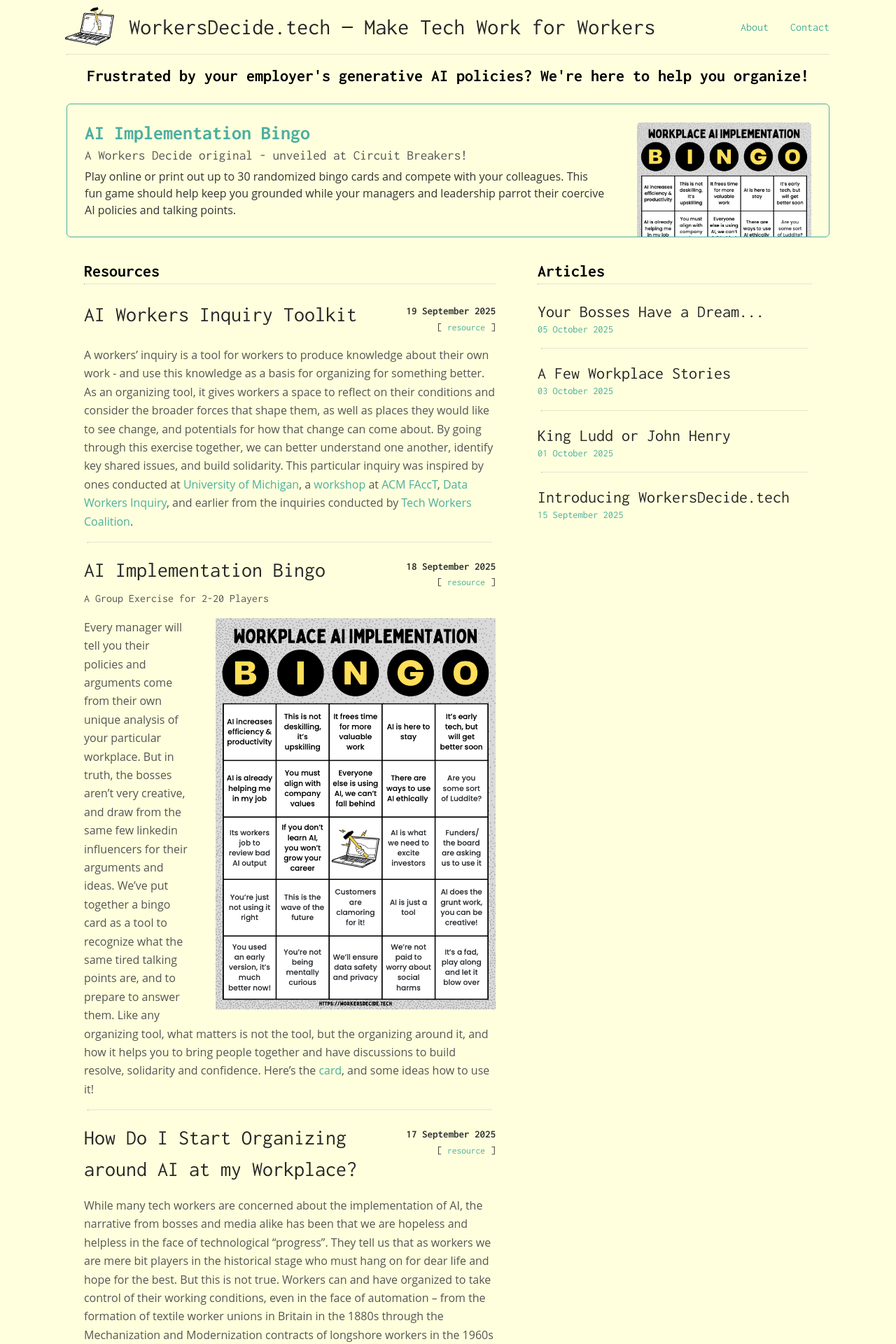
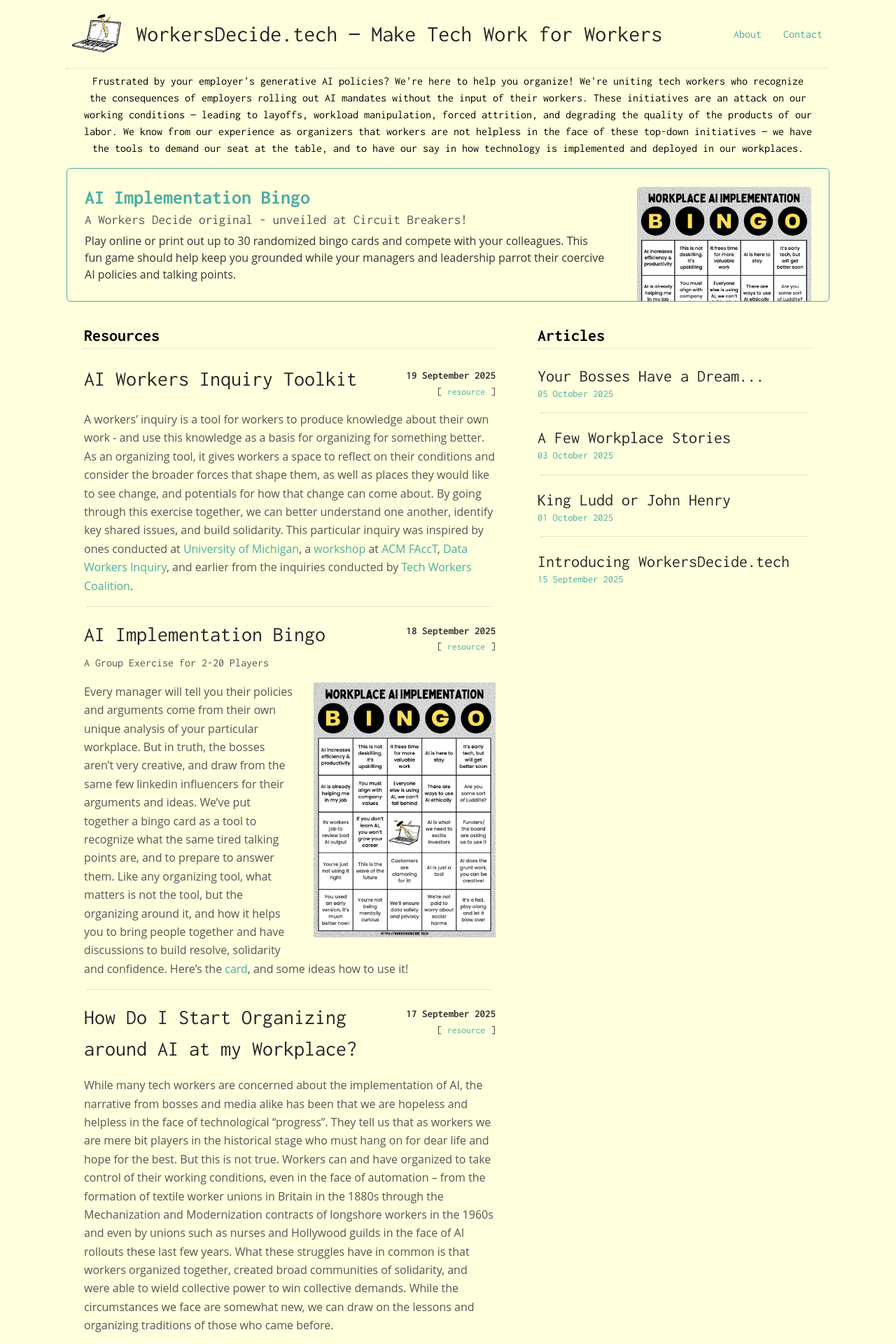
Before and after one commit to techworkersco/johnhenry, a Jekyll site: the page built from index.html, in a window 1280 px wide. Shown: the top 1920 px of the page at 70% size. Built offline with Jekyll 4.4.1, drawn with Linux system fonts in a browser that asks for light colours.

Commit message:
homepage mobile responsiveness

```diff
--- a/_includes/navbar.html
+++ b/_includes/navbar.html
@@ -7,7 +7,7 @@
 
     <a class="site-title" href="{{ site.url }}{{ site.baseurl}}/">{{ site.title }}</a>
 
-    <ul class="pull-right">
+    <ul class="nav-links">
         {% for x in site.navbar %}
         <li class="float-left">
             {% if x.absolute-link %}
--- a/_layouts/homepage.html
+++ b/_layouts/homepage.html
@@ -6,17 +6,11 @@
 <body>
     <div class="container">
         {% include navbar.html %}
-        <div class="page-title" style="font-size:x-large">
+        <div class="page-title">
             {{page.title}}
 	    </div>
         {% include highlighted-post.html %}
-        <div class="content">
-            <div class="row">
-                <div class="column column-header">Resources<hr /></div>
-                <div class="column column-header">Articles<hr /></div>
-            </div>
-            {{ content }}
-        </div>
+        {{ content }}
         {% include footer.html %}
     </div>
 </body>
--- a/css/main.scss
+++ b/css/main.scss
@@ -27,7 +27,7 @@ $small-width: 480px;
 
 .navbar {
     margin-top: 5px;
-    padding-top: 30px 0 20px 0;
+    padding: 10px 0;
     display: flex;
     align-items: center;
     gap: 1rem;
@@ -37,13 +37,22 @@ $small-width: 480px;
         display: flex;
     }
 
-    ul {
+    .site-title {
+        font-size: 32px;
+        color: #272727;
+        flex-grow: 1;
+        width: auto;
+        min-width: 0;
+    }
+
+    ul.nav-links {
         display: flex;
         flex-direction: row;
-        margin: 0;
+        margin: 0 10px 0;
         padding: 5px 0 5px 0;
-        margin-left: 20px;
         gap: 1rem;
+        width: auto;
+        flex-grow: 0;
     }
 
     li {
@@ -54,13 +63,7 @@ $small-width: 480px;
     .nav-logo {
         height: 64px;
         width: auto;
-    }
-
-    .site-title {
-        font-size: 32px;
-        color: #272727;
-        display: inline-block;
-        width: 100%;
+        margin-left: 10px;
     }
 }
 
@@ -109,7 +112,7 @@ $small-width: 480px;
         line-height: 1.65;
     }
 
-    .resource {
+    &.articles {
         display: flex;
         justify-content: space-between;
 
@@ -133,12 +136,6 @@ $small-width: 480px;
     }
 }
 
-.no-post {
-    text-align: center;
-    margin-top: 10px;
-    font-style: italic;
-}
-
 .row {
     display: flex;
 }
@@ -146,6 +143,10 @@ $small-width: 480px;
 .column {
     flex: 1 1 0;
     padding: 10px 30px;
+
+    &.articles.gt800 {
+        display: block;
+    }
 }
 
 .column:first-child {
@@ -172,10 +173,10 @@ $small-width: 480px;
 
 .page-title {
     text-align: center;
-    font-size: xx-large;
-    font-weight: bold;
-    line-height: 2;
+    font-size: 16px;
+    line-height: 1.5;
     font-family: 'Inconsolata';
+    padding: 0 30px;
 }
 
 .page-subtitle {
@@ -186,50 +187,117 @@ $small-width: 480px;
 /* footer */
 
 .footer {
-    a {
-        color: black;
-    }
-
     text-align: center;
     font-size: small;
     margin-top: 2em;
     margin-bottom: 1em;
+
+    a {
+        color: black;
+    }
 }
 
-/* Mobile */
+.lt650, .lt800 {
+    display: none;
+}
+.gt800 {
+    display: flex;
+}
 
+@media (max-width: 1100px) {
+    .column {
+        padding: 10px 20px;
+    }
+
+    .homepage-post {
+        &.articles {
+            .title {
+                font-size: calc(11px + 1.2vw);
+            }
+        }
+    }
+
+}
+
+/* Tablet */
 @media (max-width: 800px) {
     .container {
         max-width: $med-width;
         transition: 0.3s ease all;
     }
+    .navbar {
+        .site-title {
+            font-size: calc(14px + 1.1vw);
+        }
+    }
 
+    .homepage-post.articles .title {
+        font-size: 18px;
+    }
+
+    .column:first-child, .column:last-child {
+        flex: 1 1 0;
+    }
+
+    .content .column {
+        padding: 10px 30px;
+
+        &.column-header {
+            flex: 0 1 100%;
+            width: 100%;
+        }
+
+        &.resources {
+            flex: 0 1 100%;
+            width: 100%;
+        }
+    }
+
+    .lt800 {
+        display: flex;
+    }
+    .gt800 {
+        display: none !important;
+    }
 }
 
+/* Mobile */
 @media (max-width: 650px) {
     .container {
-        max-width: 83%;
+        max-width: 95%;
     }
 
     .navbar {
-        ul {
+        ul.nav-links {
             margin-top: 5px;
+            margin-left: 10px;
+            width: auto;
+            flex-direction: column;
         }
+
+        .site-title {
+            font-size: calc(14px + 0.8vw);
+        }
+    }
+
+    .content .column {
+        padding: 10px 0px;
+    }
+
+    .lt650 {
+        display: block;
     }
 }
 
 @media (max-width: 500px) {
     .navbar {
         text-align: center;
-        padding: 50px 0px 0px 0px;
+        padding: 0;
 
-        ul {
+        ul.nav-links {
             padding: 10px 0 10px 0;
-            margin: 0;
-            display: block;
             float: none;
-            text-align: center;
-            width: 100%;
+            text-align: left;
         }
 
         li {
--- a/css/posts.scss
+++ b/css/posts.scss
@@ -10,9 +10,10 @@ $accent: #4BAEA0;
 
 #bingo-card {
   display: block;
-  width: 400px;
+  max-width: 260px;
+  width: 25vw;
   height: auto;
-  margin: 0 0 20px 40px;
+  margin: 0 0 10px 30px;
   float: right;
 }
 
@@ -56,6 +57,9 @@ $accent: #4BAEA0;
       object-fit: cover;
       position: absolute;
       display: inline;
+      float: right;
+      margin-left: auto;
+      margin-bottom: 1rem;
     }
   }
 
@@ -70,11 +74,6 @@ $accent: #4BAEA0;
     margin-bottom: 0.5rem;
     color: #555;
   }
-  .highlighted-post-image {
-    float: right;
-    margin-left: auto;
-    margin-bottom: 1rem;
-  }
   .excerpt {
     font-size: 1rem;
     line-height: 1.5;
@@ -85,8 +84,25 @@ $accent: #4BAEA0;
 
 /* Media queries for tablet and mobile */
 @media (max-width: 1200px) {
-  #bingo-card {
-    max-width: 400px;
+
+}
+
+@media (max-width: 800px) {
+  .highlighted-post {
+    padding: 1rem 25px;
+    margin: 10px 5px 0;
+    max-height: 300px;
+    overflow: hidden;
+
+    .column:first-child {
+      flex: 0 1 70%;
+      order: 1;
+    }
+
+    .column:last-child {
+      flex: 0 1 30%;
+      order: 2;
+    }
   }
 }
 
@@ -96,3 +112,54 @@ $accent: #4BAEA0;
     margin: 1rem auto;
   }
 }
+
+@media (max-width: 650px) {
+  .row {
+    flex-direction: column;
+  }
+  .navbar ul {
+    flex-direction: column;
+    display: flex;
+  }
+
+  .highlighted-post {
+    max-height: 400px;
+
+    .column:first-child, .column:last-child {
+      width: 100%;
+      flex: 0 1 100%;
+    }
+    .column:last-child {
+      width: 100%;
+      height: 100px;
+      flex: 0 1 100%;
+      margin-top: 10px;
+      padding: 0;
+    }
+    .highlighted-post-image-container {
+      height: 160px;
+      overflow: hidden;
+      text-align: center;
+
+      .highlighted-post-image {
+        float: none;
+        width: 100%;
+        position: relative;
+        margin: 0;
+        max-width: 320px;
+      }
+      .excerpt {
+        font-size: 1rem;
+        line-height: 1.5;
+        color: #333;
+        margin-top: 0.5rem;
+      }
+    }
+  }
+
+  #bingo-card {
+    max-width: 250px;
+    width: 40vw;
+    margin: 1rem 0 0 10px;
+  }
+}
--- a/index.html
+++ b/index.html
@@ -1,9 +1,40 @@
 ---
 layout: homepage
-title: Frustrated by your employer's generative AI policies? We're here to help you organize!
+title: Frustrated by your employer's generative AI policies? We're here to help you organize! We're uniting tech workers who recognize the consequences of employers rolling out AI mandates without the input of their workers. These initiatives are an attack on our working conditions — leading to layoffs, workload manipulation, forced attrition, and degrading the quality of the products of our labor. We know from our experience as organizers that workers are not helpless in the face of these top-down initiatives — we have the tools to demand our seat at the table, and to have our say in how technology is implemented and deployed in our workplaces.
 ---
+<div class="content">
+    <div class="row lt800">
+        <div class="column column-header">Latest Articles<hr /></div>
+    </div>
+    <div class="row lt800">
+        {% for post in site.posts limit:2 %}
+        {% if post.private == true %}
+        {% continue %}
+        {% endif %}
+        <div class="column articles">
+            <div class="homepage-post articles">
+                <a href="{{ site.baseurl }}{{ post.url }}">
+                    <div>
+                        <div class="title">{{ post.title }}</div>
+                        <div class="subtitle">{{ post.subtitle }}</div>
+                        <div class="post-date">{{ post.date | date: "%d %B %Y" }}</div>
+                    </div>
+                    {% if post.image %}
+                    <img id="{{ post.homepageImageId }}" src="{{ post.image }}" alt="{{ post.title }}"
+                        class="homepage-post-image" />
+                    {% endif %}
+                </a>
+            </div>
+        </div>
+        <hr class="lt650"/>
+        {% endfor %}
+    </div>
     <div class="row">
-    <div class="column">
+        <div class="column column-header resources">Resources<hr /></div>
+        <div class="column column-header articles gt800">Articles<hr /></div>
+    </div>
+    <div class="row">
+        <div class="column resources">
             {% for post in site.resources reversed limit:5 %}
             {% if post.private == true %}
             {% continue %}
@@ -20,7 +51,8 @@ title: Frustrated by your employer's generative AI policies? We're here to help
                         {% if post.tags %}
                         [
                         {% for tag in post.tags %}
-                        <a class="post-tags" href="{{ site.baseurl }}/tags/#{{ tag }}">{{ tag }}</a>{% if forloop.last == false %},{% endif %}
+                        <a class="post-tags" href="{{ site.baseurl }}/tags/#{{ tag }}">{{ tag }}</a>{% if forloop.last
+                        == false %},{% endif %}
                         {% endfor %}
                         ]
                         {% endif %}
@@ -39,20 +71,21 @@ title: Frustrated by your employer's generative AI policies? We're here to help
             {% endif %}
             {% endfor %}
         </div>
-    <div class="column">
+        <div class="column articles gt800">
             {% for post in site.posts limit:5 %}
             {% if post.private == true %}
             {% continue %}
             {% endif %}
-            <div class="homepage-post">
-                <a class="resource" href="{{ site.baseurl }}{{ post.url }}">
+            <div class="homepage-post articles">
+                <a href="{{ site.baseurl }}{{ post.url }}">
                     <div>
                         <div class="title">{{ post.title }}</div>
                         <div class="subtitle">{{ post.subtitle }}</div>
                         <div class="post-date">{{ post.date | date: "%d %B %Y" }}</div>
                     </div>
                     {% if post.image %}
-                    <img id="{{ post.homepageImageId }}" src="{{ post.image }}" alt="{{ post.title }}" class="homepage-post-image" />
+                    <img id="{{ post.homepageImageId }}" src="{{ post.image }}" alt="{{ post.title }}"
+                        class="homepage-post-image" />
                     {% endif %}
                 </a>
             </div>
@@ -62,3 +95,4 @@ title: Frustrated by your employer's generative AI policies? We're here to help
             {% endfor %}
         </div>
     </div>
+</div>
```
Lines whose indentation alone changed are shown as unchanged.
